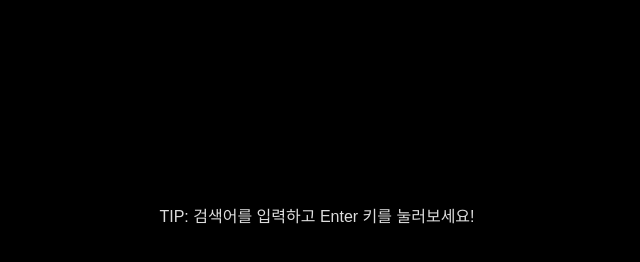
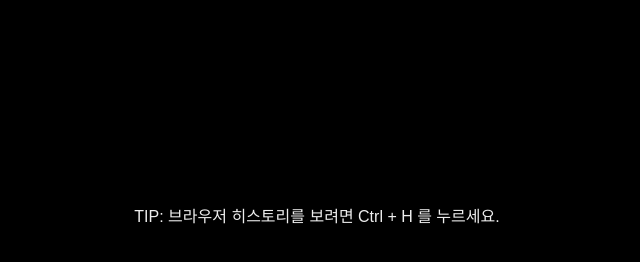
Before and after one commit to yure0211/Home-Page, a plain HTML site: page index.html in a window 1280 px wide. Shown: the part 538-800 px from the top of the page, without its empty margins (323-963 px from the left). Drawn offline with Linux system fonts and the light colour scheme; a web font is replaced by a local one.

Commit message:
feat : 팁 추가

```diff
--- a/code.js
+++ b/code.js
@@ -6,6 +6,7 @@ let config = {
     hideDelay: 3000,
     backgroundColor: 'rgba(0, 0, 0)',
     blur: true,
+    tip: true
 };
 
 // ===================================================================================
@@ -130,6 +131,35 @@ async function applyAllSettings() {
     const blurToggle = document.getElementById('blurToggle');
     if(blurToggle) {
         blurToggle.checked = config.blur;
+    }
+
+    const tip = document.getElementById('tip');
+    if (tip) {
+        tip.style.display = config.tip ? 'block' : 'none';
+        //브라우저 이용 관련 랜덤 팁 20개 TIP: 내용
+        const tips = [
+            "TIP: 즐겨찾기 단축키는 Ctrl + D 입니다.",
+            "TIP: 새 탭을 열려면 Ctrl + T 를 누르세요.",
+            "TIP: 이전 페이지로 돌아가려면 Alt + 왼쪽 화살표 키를 누르세요.",
+            "TIP: 다음 페이지로 이동하려면 Alt + 오른쪽 화살표 키를 누르세요.",
+            "TIP: 페이지 내에서 검색하려면 Ctrl + F 를 누르세요.",
+            "TIP: 전체 화면 모드로 전환하려면 F11 키를 누르세요.",
+            "TIP: 탭 간 전환은 Ctrl + Tab 또는 Ctrl + Shift + Tab 으로 가능합니다.",
+            "TIP: 다운로드한 파일은 보통 '다운로드' 폴더에 저장됩니다.",
+            "TIP: 브라우저 설정에서 개인정보 보호 옵션을 확인하세요.",
+            "TIP: 브라우저 확장 프로그램을 사용하여 기능을 확장할 수 있습니다.",
+            "TIP: 시크릿 모드로 탐색하려면 Ctrl + Shift + N 을 누르세요.",
+            "TIP: 페이지를 새로 고치려면 F5 키를 누르세요.",
+            "TIP: 브라우저 히스토리를 보려면 Ctrl + H 를 누르세요.",
+            "TIP: 열려 있는 모든 탭을 닫으려면 Ctrl + W 를 누르세요.",
+            "TIP: 북마크 바를 표시하거나 숨기려면 Ctrl + Shift + B 를 누르세요.",
+            "TIP: 브라우저에서 비밀번호를 저장하도록 설정할 수 있습니다.",
+            "TIP: 팝업 차단 설정을 확인하여 원치 않는 팝업을 방지하세요.",
+            "TIP: 브라우저에서 자동 완성 기능을 사용하여 양식을 빠르게 작성하세요.",
+            "TIP: 브라우저의 개발자 도구를 열려면 F12 키를 누르세요.",
+            "TIP: 페이지의 전체 내용을 캡처하려면 스크린샷 도구를 사용하세요."
+        ];
+        tip.textContent = tips[Math.floor(Math.random() * tips.length)];
     }
 }
 
--- a/index.html
+++ b/index.html
@@ -20,7 +20,7 @@
             </div>
             <p id="date" class="shadowed">0000년 00월 00일 월요일</p>
         </div>
-        <p id="tip" class="shadowed">TIP: 검색어를 입력하고 Enter 키를 눌러보세요!</p>
+        <p id="tip" class="shadowed"></p>
     </div>
 </body>
 <script src="code.js"></script>
--- a/style.css
+++ b/style.css
@@ -113,7 +113,7 @@ body, html {
     bottom: 20px;
     font-size: 16px;
     margin-top: 20px;
-    color: #ddd;
+    color: #eee;
 }
 
 .shadowed {
```
